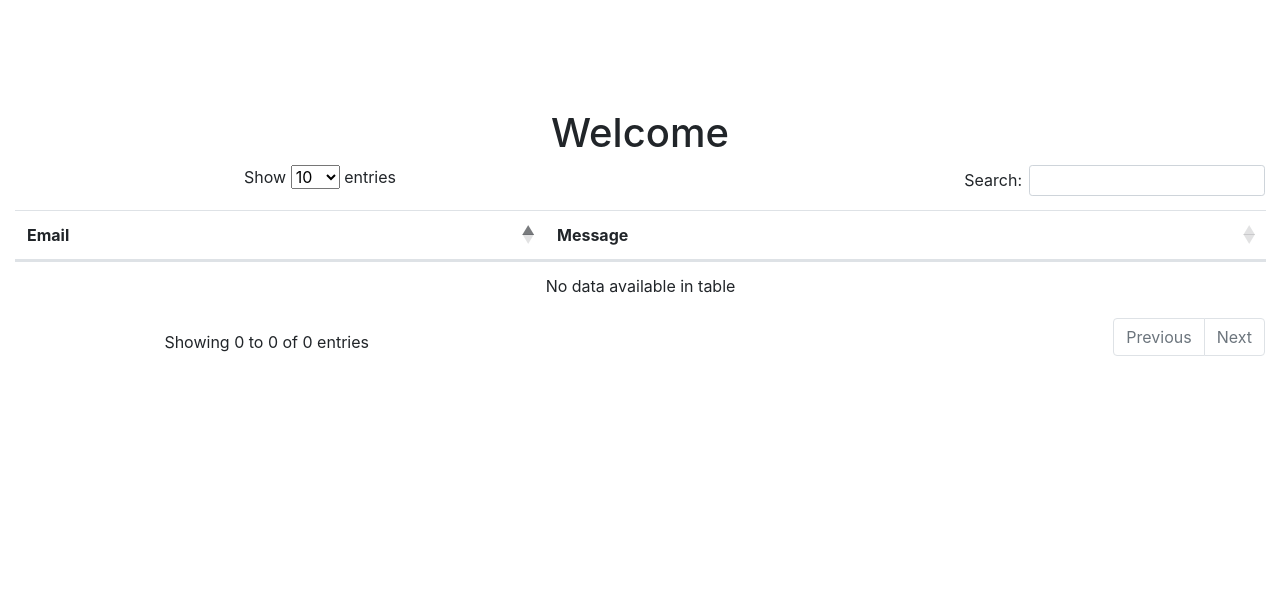
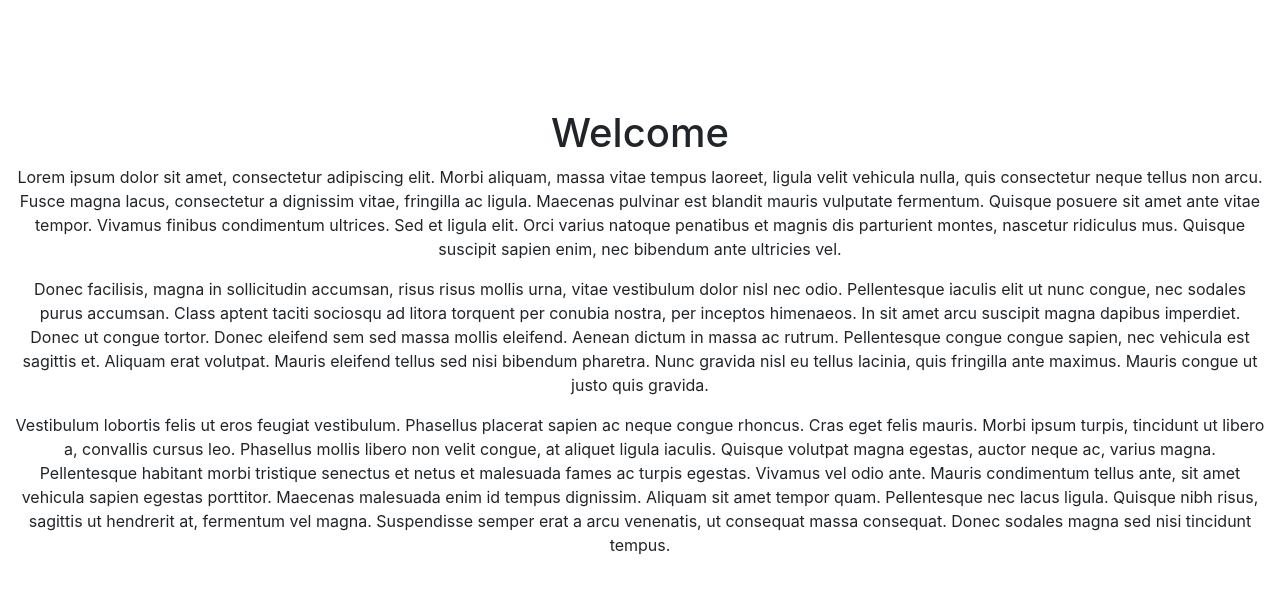
Before and after one commit to turbod89/flask-template-custom, a Python web app: template templates/main/welcome.html in a window 1280 px wide. Shown: the part 56-650 px from the top of the page. Run offline with Jinja, Linux system fonts and the light colour scheme; the template is opened without the code that fills it, so the values that code supplies are empty; some libraries are stand-ins or nearby versions.

Commit message:
home restaured

```diff
--- a/templates/macros/navbar.html
+++ b/templates/macros/navbar.html
@@ -24,7 +24,10 @@
                 </li>
                 {% else %}
                 <li class="nav-item">
-                    <a href="{{ url_for('sockets.chat') }}" class ="nav-link">Chat</a>
+                    <a href="{{ url_for('main.index') }}" class ="nav-link">Home</a>
+                </li>
+                <li class="nav-item">
+                        <a href="{{ url_for('sockets.chat') }}" class ="nav-link">Chat</a>
                 </li>
                     {% if g.me.belongsTo('admin')%}
                         <li class="nav-item">
--- a/templates/main/welcome.html
+++ b/templates/main/welcome.html
@@ -1,115 +1,12 @@
 {% extends "layouts/layout.html" %}
 {% block body %}
     <div class ="row" style="padding-top: 100px;">
-        <div id='info'></div>
         <div class="col-12 text-center">
+
             <h1>Welcome {{me.first_name}}</h1>
-        </div>
-        <div class="col-12 text-center">
-            <table id='connUsers-tbl' class='table'>
-                <thead></thead>
-                <tbody></tbody>
-            </table>
+            <p>Lorem ipsum dolor sit amet, consectetur adipiscing elit. Morbi aliquam, massa vitae tempus laoreet, ligula velit vehicula nulla, quis consectetur neque tellus non arcu. Fusce magna lacus, consectetur a dignissim vitae, fringilla ac ligula. Maecenas pulvinar est blandit mauris vulputate fermentum. Quisque posuere sit amet ante vitae tempor. Vivamus finibus condimentum ultrices. Sed et ligula elit. Orci varius natoque penatibus et magnis dis parturient montes, nascetur ridiculus mus. Quisque suscipit sapien enim, nec bibendum ante ultricies vel.</p>
+            <p>Donec facilisis, magna in sollicitudin accumsan, risus risus mollis urna, vitae vestibulum dolor nisl nec odio. Pellentesque iaculis elit ut nunc congue, nec sodales purus accumsan. Class aptent taciti sociosqu ad litora torquent per conubia nostra, per inceptos himenaeos. In sit amet arcu suscipit magna dapibus imperdiet. Donec ut congue tortor. Donec eleifend sem sed massa mollis eleifend. Aenean dictum in massa ac rutrum. Pellentesque congue congue sapien, nec vehicula est sagittis et. Aliquam erat volutpat. Mauris eleifend tellus sed nisi bibendum pharetra. Nunc gravida nisl eu tellus lacinia, quis fringilla ante maximus. Mauris congue ut justo quis gravida.</p>
+            <p>Vestibulum lobortis felis ut eros feugiat vestibulum. Phasellus placerat sapien ac neque congue rhoncus. Cras eget felis mauris. Morbi ipsum turpis, tincidunt ut libero a, convallis cursus leo. Phasellus mollis libero non velit congue, at aliquet ligula iaculis. Quisque volutpat magna egestas, auctor neque ac, varius magna. Pellentesque habitant morbi tristique senectus et netus et malesuada fames ac turpis egestas. Vivamus vel odio ante. Mauris condimentum tellus ante, sit amet vehicula sapien egestas porttitor. Maecenas malesuada enim id tempus dignissim. Aliquam sit amet tempor quam. Pellentesque nec lacus ligula. Quisque nibh risus, sagittis ut hendrerit at, fermentum vel magna. Suspendisse semper erat a arcu venenatis, ut consequat massa consequat. Donec sodales magna sed nisi tincidunt tempus.</p>
         </div>
     </div>
 {% endblock %}
-{% block localCss %}
-<!--
-    <link rel=stylesheet type=text/css href="//cdn.datatables.net/1.10.16/css/jquery.dataTables.min.css">
--->
-<link rel="stylesheet" type="text/css" href="https://cdn.datatables.net/1.10.16/css/dataTables.bootstrap4.min.css">
-<link rel="stylesheet" href="https://use.fontawesome.com/releases/v5.0.13/css/all.css" integrity="sha384-DNOHZ68U8hZfKXOrtjWvjxusGo9WQnrNx2sqG0tfsghAvtVlRW3tvkXWZh58N9jp" crossorigin="anonymous">
-{% endblock %}
-
-{% block localJs %}
-<script src="//cdn.datatables.net/1.10.16/js/jquery.dataTables.min.js"></script>
-<script src="https://cdn.datatables.net/1.10.16/js/dataTables.bootstrap4.min.js"></script>
-<script src="https://cdn.rawgit.com/turbod89/toDom/master/toDom.js"></script>
-
-<script type="text/javascript" src="//cdnjs.cloudflare.com/ajax/libs/socket.io/1.3.6/socket.io.min.js"></script>
-<script>
-
-    const socket = io.connect('http://' + document.domain + ':' + location.port+'/chat');
-</script>
-
-<script>
-
-    const createTable = () => {
-        $('#connUsers-tbl').DataTable({
-            "data": [],
-            "columns": [
-                {
-                    "title": "Email",
-                    "data": "email",
-                },
-                {
-                    "title": "Message",
-                    "data": "email",
-                }
-            ],
-            "columnDefs": [
-                {
-                    "targets":[1],
-                    "render": function (data,type,row,meta) {
-                        return "";
-                    },
-                    "createdCell": function(td,cellData,rowData,row,col) {
-
-                        if (rowData.email === '{{ me.email }}') {
-                            return
-                        }
-
-                        const input = toDom(['input',{'class':'form-control','type':'text','placeholder':'Message'},
-                        ])
-
-
-                        toDom(['div',{'class':'form-inline x-0'},
-
-                            ['div',{'class':'form-group'},
-                                input,
-                            ],
-                            ['button', {'class': 'btn btn-primary ml-2'},
-                                ['i',{'class':'fa fa-share-square'}],
-                                function $click(event) {
-                                    if (input.value !== '') {
-                                        console.log(input.value)
-                                        socket.emit('send_message_to_user',rowData.email,input.value)
-                                        input.value = ''
-                                        input.focus()
-                                    }
-                                }
-                            ],
-
-                        ],{at:td})
-                    }
-                },
-            ],
-
-        });
-    }
-
-    const refreshTable = data => {
-        const table = $('#connUsers-tbl').DataTable();
-        table.clear()
-        table.rows.add(data)
-        table.draw();
-    }
-
-    $(document).ready(function () {
-        createTable()
-
-        socket.on('connected_users', function (data) {
-            console.log(data)
-            refreshTable(data)
-        })
-
-        socket.on('connect',function (data) {
-            console.log(data)
-        })
-
-        socket.on('get_message_from_user',function (email,message) {
-            console.log('From '+email+':',message)
-        })
-    })
-</script>
-{% endblock %}
```
